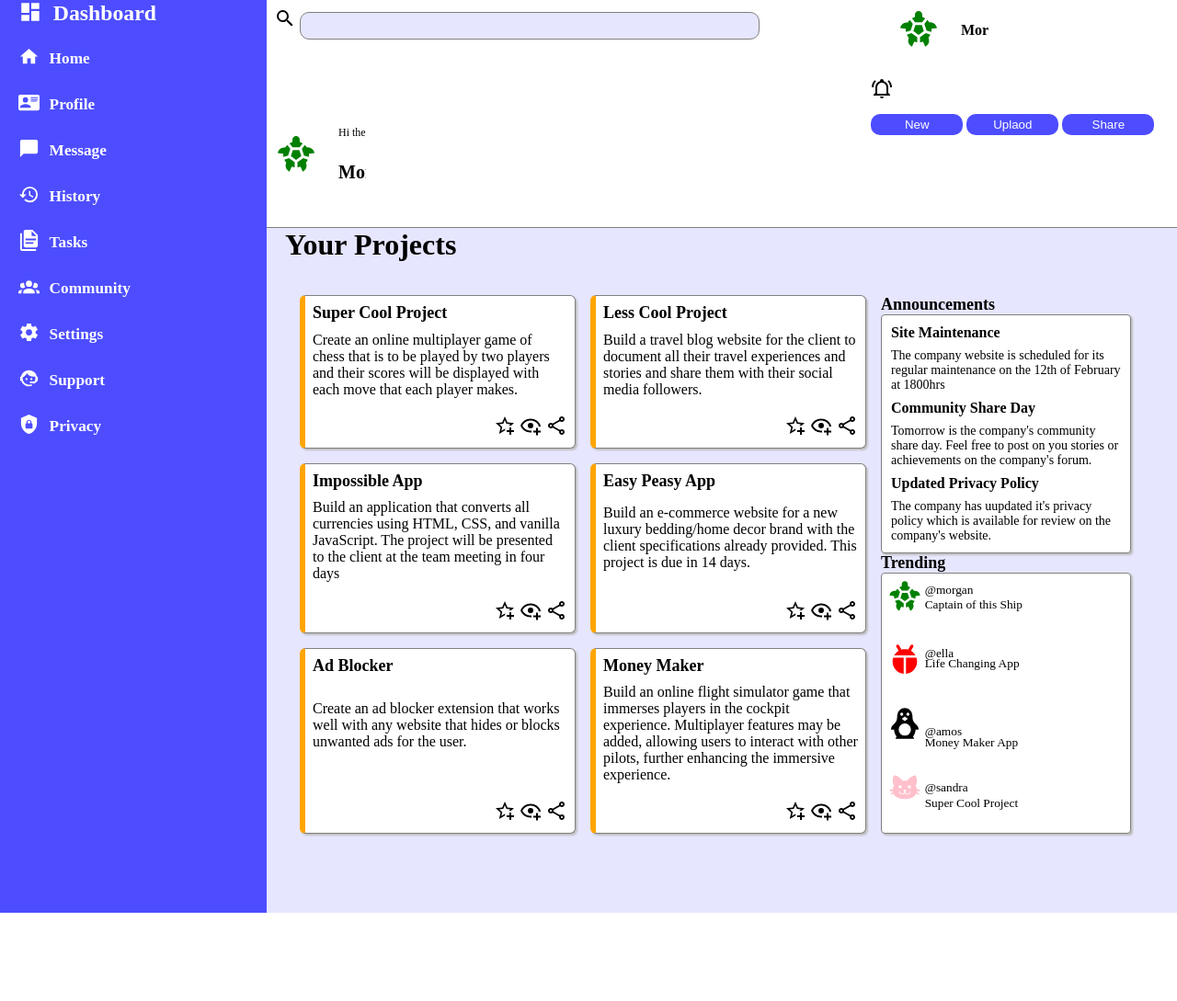
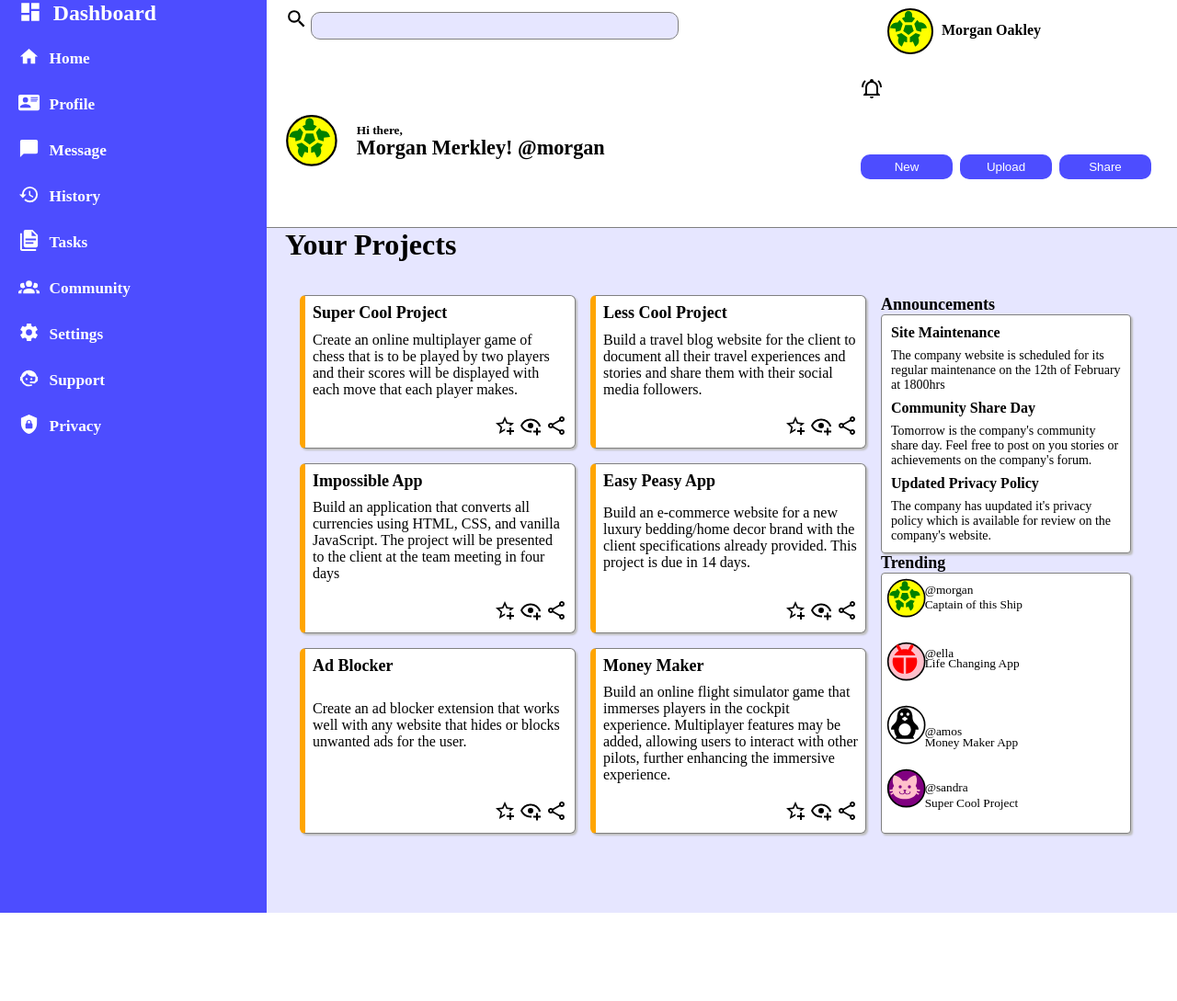
Before and after one commit to vmumbi653/Admin-Dashboard, a plain HTML site: page index.html in a window 1280 px wide. Shown: the whole page at 92% size. Drawn offline with Linux system fonts and the light colour scheme.

Commit message:
ADD CIRCLE TO SVG ICONS
I have added a circle element to each svg icon on the HTML document and further positioned the circle so that the icons are at the center of the circle. I have further used flexbox to design the buttons on the header container.

```diff
--- a/index.html
+++ b/index.html
@@ -10,7 +10,7 @@
     <div class="main-container">
         <div class="header">
             <div class="search-bar">
-                <svg xmlns="http://www.w3.org/2000/svg" viewBox="0 0 24 24" width="24" height="24">
+                <svg xmlns="http://www.w3.org/2000/svg" viewBox="0 0 23 23" width="24" height="24" x="25" y="25">
                     <path d="M9.5,3A6.5,6.5 0 0,1 16,9.5C16,11.11 15.41,12.59 14.44,13.73L14.71,14H15.5L20.5,19L19,20.5L14,15.5V14.71L13.73,14.44C12.59,15.41 11.11,16 9.5,16A6.5,6.5 0 0,1 3,9.5A6.5,6.5 0 0,1 9.5,3M9.5,5C7,5 5,7 5,9.5C5,12 7,14 9.5,14C12,14 14,12 14,9.5C14,7 12,5 9.5,5Z" />
                 </svg>
                 <label for="search"></label>
@@ -18,26 +18,29 @@
             </div>
 
             <div class="user-icon">
-                <svg xmlns="http://www.w3.org/2000/svg" viewBox="0 0 24 24" width="24" height="24" x="35" y="15">
+                <svg xmlns="http://www.w3.org/2000/svg" viewBox="0 0 24 24" width="24" height="24" x="55" y="15" class="bell">
                     <path d="M10,21H14A2,2 0 0,1 12,23A2,2 0 0,1 10,21M21,19V20H3V19L5,17V11C5,7.9 7.03,5.17 10,4.29C10,4.19 10,4.1 10,4A2,2 0 0,1 12,2A2,2 0 0,1 14,4C14,4.1 14,4.19 14,4.29C16.97,5.17 19,7.9 19,11V17L21,19M17,11A5,5 0 0,0 12,6A5,5 0 0,0 7,11V18H17V11M19.75,3.19L18.33,4.61C20.04,6.3 21,8.6 21,11H23C23,8.07 21.84,5.25 19.75,3.19M1,11H3C3,8.6 3.96,6.3 5.67,4.61L4.25,3.19C2.16,5.25 1,8.07 1,11Z" />
                 </svg>
                 <svg xmlns="http://www.w3.org/2000/svg" viewBox="0 0 50 50" width="450" height="450"class="turtle-icon"  fill="green">
+                    <circle cy="13" cx="13" r="12" stroke="black" stroke-width="1" fill="yellow"/>
                     <path d="M8.47,5.95C8.95,5.67 9.47,5.44 10,5.28V4C10,2.9 10.87,2 11.97,1.97C13.13,2 14,2.9 14,4V5.28C14.53,5.45 15.05,5.67 15.53,5.95L13.93,8.07H10.07L8.47,5.95M19,12C19,12.5 18.95,12.95 18.86,13.4L16.33,12.62L15.14,8.96L16.74,6.85C17.17,7.25 17.55,7.7 17.88,8.2C18.67,8.13 19.43,8.25 20.11,8.59C21.14,9.12 21.84,10.13 22,11.28L19,11.64C19,11.76 19,11.88 19,12M5,12C5,11.88 5,11.76 5,11.65L2,11.28C2.16,10.13 2.86,9.12 3.89,8.59C4.57,8.25 5.34,8.13 6.08,8.26C6.41,7.75 6.79,7.28 7.24,6.87L8.86,8.95L7.67,12.62L5.14,13.4C5.05,12.95 5,12.5 5,12M10.24,9.57H13.76L14.85,12.93L12,15L9.15,12.93L10.24,9.57M8.13,14.05L11.25,16.31V18.96C10.68,18.9 10.13,18.77 9.62,18.58L8.39,21.34C7.33,20.87 6.57,19.9 6.37,18.76C6.23,18 6.35,17.24 6.69,16.56C6.24,16.04 5.87,15.46 5.59,14.82L8.13,14.05M15.87,14.05L18.41,14.82C18.13,15.46 17.76,16.04 17.31,16.56C17.65,17.24 17.77,18 17.64,18.76C17.43,19.9 16.67,20.87 15.61,21.34L14.39,18.58C13.86,18.77 13.33,18.94 12.75,19V16.31L15.87,14.05Z" />
-                    <text x="35" y="15" font-size="8" font-weight="bold" fill="black">Morgan Oakley</text>
+                    <text x="30" y="15" font-size="8" font-weight="bold" fill="black">Morgan Oakley</text>
                 </svg>
 
 
             </div>
             <div class="user-info">
-                <svg xmlns="http://www.w3.org/2000/svg" viewBox="0 0 50 30" class="turtle-icon" fill="green">
+                <svg xmlns="http://www.w3.org/2000/svg" viewBox="0 0 45 45" class="turtle-icon" fill="green">
+                    <circle cy="13" cx="13" r="12" stroke="black" stroke-width="1" fill="yellow"/>
                     <path d="M8.47,5.95C8.95,5.67 9.47,5.44 10,5.28V4C10,2.9 10.87,2 11.97,1.97C13.13,2 14,2.9 14,4V5.28C14.53,5.45 15.05,5.67 15.53,5.95L13.93,8.07H10.07L8.47,5.95M19,12C19,12.5 18.95,12.95 18.86,13.4L16.33,12.62L15.14,8.96L16.74,6.85C17.17,7.25 17.55,7.7 17.88,8.2C18.67,8.13 19.43,8.25 20.11,8.59C21.14,9.12 21.84,10.13 22,11.28L19,11.64C19,11.76 19,11.88 19,12M5,12C5,11.88 5,11.76 5,11.65L2,11.28C2.16,10.13 2.86,9.12 3.89,8.59C4.57,8.25 5.34,8.13 6.08,8.26C6.41,7.75 6.79,7.28 7.24,6.87L8.86,8.95L7.67,12.62L5.14,13.4C5.05,12.95 5,12.5 5,12M10.24,9.57H13.76L14.85,12.93L12,15L9.15,12.93L10.24,9.57M8.13,14.05L11.25,16.31V18.96C10.68,18.9 10.13,18.77 9.62,18.58L8.39,21.34C7.33,20.87 6.57,19.9 6.37,18.76C6.23,18 6.35,17.24 6.69,16.56C6.24,16.04 5.87,15.46 5.59,14.82L8.13,14.05M15.87,14.05L18.41,14.82C18.13,15.46 17.76,16.04 17.31,16.56C17.65,17.24 17.77,18 17.64,18.76C17.43,19.9 16.67,20.87 15.61,21.34L14.39,18.58C13.86,18.77 13.33,18.94 12.75,19V16.31L15.87,14.05Z" />
-                    <text x="35" y="2" font-size="6"  fill="black">Hi there,</text>
-                    <text x="35" y="25" font-size="10" fill="black" font-weight="bold">Morgan Merkley!@morgan</text>
+                    <text x="35" y="10" font-size="6"  fill="black" font-weight="bold">Hi there,</text>
+                    <text x="35" y="20" font-size="10" fill="black" font-weight="bold">Morgan Merkley! @morgan</text>
+
                 </svg>
             </div>
-            <div class="buttons">
+            <div id="buttons">
                 <button>New</button>
-                <button>Uplaod</button>
+                <button>Upload</button>
                 <button>Share</button>
             </div>
         </div>
@@ -214,6 +217,7 @@
             <div class="trending">
                 <div>
                     <svg xmlns="http://www.w3.org/2000/svg" viewBox="0 0 150 150" fill="green"  class="icons">
+                        <circle cy="13" cx="13" r="12" stroke="black" stroke-width="1" fill="yellow"/>
                         <path d="M8.47,5.95C8.95,5.67 9.47,5.44 10,5.28V4C10,2.9 10.87,2 11.97,1.97C13.13,2 14,2.9 14,4V5.28C14.53,5.45 15.05,5.67 15.53,5.95L13.93,8.07H10.07L8.47,5.95M19,12C19,12.5 18.95,12.95 18.86,13.4L16.33,12.62L15.14,8.96L16.74,6.85C17.17,7.25 17.55,7.7 17.88,8.2C18.67,8.13 19.43,8.25 20.11,8.59C21.14,9.12 21.84,10.13 22,11.28L19,11.64C19,11.76 19,11.88 19,12M5,12C5,11.88 5,11.76 5,11.65L2,11.28C2.16,10.13 2.86,9.12 3.89,8.59C4.57,8.25 5.34,8.13 6.08,8.26C6.41,7.75 6.79,7.28 7.24,6.87L8.86,8.95L7.67,12.62L5.14,13.4C5.05,12.95 5,12.5 5,12M10.24,9.57H13.76L14.85,12.93L12,15L9.15,12.93L10.24,9.57M8.13,14.05L11.25,16.31V18.96C10.68,18.9 10.13,18.77 9.62,18.58L8.39,21.34C7.33,20.87 6.57,19.9 6.37,18.76C6.23,18 6.35,17.24 6.69,16.56C6.24,16.04 5.87,15.46 5.59,14.82L8.13,14.05M15.87,14.05L18.41,14.82C18.13,15.46 17.76,16.04 17.31,16.56C17.65,17.24 17.77,18 17.64,18.76C17.43,19.9 16.67,20.87 15.61,21.34L14.39,18.58C13.86,18.77 13.33,18.94 12.75,19V16.31L15.87,14.05Z" />
                         <text x="25" y="10" font-size="8" fill="black">@morgan</text>
                         <text x="25" y="20" font-size="8" fill="black" >Captain of this Ship</text>
@@ -221,6 +225,7 @@
                 </div>
                 <div>
                     <svg xmlns="http://www.w3.org/2000/svg" viewBox="0 0 150 150" fill="red" class="icons">
+                        <circle cy="13" cx="13" r="12" stroke="black" stroke-width="1" fill="pink"/>
                         <path d="M12,5C12.74,5 13.47,5.1 14.15,5.29L15.78,2.46C16.06,2 16.67,1.82 17.15,2.1C17.63,2.37 17.79,3 17.5,3.46L16,6.07C17.22,6.78 18.23,7.79 18.93,9H5.07C5.77,7.79 6.78,6.78 8,6.07L6.5,3.46C6.21,3 6.37,2.37 6.85,2.1C7.33,1.82 7.94,2 8.22,2.46L9.85,5.29C10.53,5.1 11.26,5 12,5M20,13C20,17.17 16.82,20.59 12.75,20.97V10.5H19.6C19.86,11.29 20,12.13 20,13M4,13C4,12.13 4.14,11.29 4.4,10.5H11.25V20.97C7.18,20.59 4,17.17 4,13Z" />
                         <text x="25" y="10" font-size="8" fill="black">@ella</text>
                         <text x="25" y="17" font-size="8" fill="black">Life Changing App</text>
@@ -228,6 +233,7 @@
                 </div>
                 <div>
                     <svg xmlns="http://www.w3.org/2000/svg" viewBox="0 0 150 150"  class="icons">
+                        <circle cy="13" cx="13" r="12" stroke="black" stroke-width="1" fill="white"/>
                         <path d="M19,16C19,17.72 18.37,19.3 17.34,20.5C17.75,20.89 18,21.41 18,22H6C6,21.41 6.25,20.89 6.66,20.5C5.63,19.3 5,17.72 5,16H3C3,14.75 3.57,13.64 4.46,12.91L4.47,12.89C6,11.81 7,10 7,8V7A5,5 0 0,1 12,2A5,5 0 0,1 17,7V8C17,10 18,11.81 19.53,12.89L19.54,12.91C20.43,13.64 21,14.75 21,16H19M16,16A4,4 0 0,0 12,12A4,4 0 0,0 8,16A4,4 0 0,0 12,20A4,4 0 0,0 16,16M10,9L12,10.5L14,9L12,7.5L10,9M10,5A1,1 0 0,0 9,6A1,1 0 0,0 10,7A1,1 0 0,0 11,6A1,1 0 0,0 10,5M14,5A1,1 0 0,0 13,6A1,1 0 0,0 14,7A1,1 0 0,0 15,6A1,1 0 0,0 14,5Z" />
                         <text x="25" y="20" font-size="8" fill="black">@amos</text>
                         <text x="25" y="27" font-size="8" fill="black">Money Maker App</text>
@@ -235,6 +241,7 @@
                 </div>
                 <div>
                     <svg xmlns="http://www.w3.org/2000/svg" viewBox="0 0 150 150" fill="pink" class="icons">
+                        <circle cy="13" cx="13" r="12" stroke="black" stroke-width="1" fill="purple"/>
                         <path d="M12,8L10.67,8.09C9.81,7.07 7.4,4.5 5,4.5C5,4.5 3.03,7.46 4.96,11.41C4.41,12.24 4.07,12.67 4,13.66L2.07,13.95L2.28,14.93L4.04,14.67L4.18,15.38L2.61,16.32L3.08,17.21L4.53,16.32C5.68,18.76 8.59,20 12,20C15.41,20 18.32,18.76 19.47,16.32L20.92,17.21L21.39,16.32L19.82,15.38L19.96,14.67L21.72,14.93L21.93,13.95L20,13.66C19.93,12.67 19.59,12.24 19.04,11.41C20.97,7.46 19,4.5 19,4.5C16.6,4.5 14.19,7.07 13.33,8.09L12,8M9,11A1,1 0 0,1 10,12A1,1 0 0,1 9,13A1,1 0 0,1 8,12A1,1 0 0,1 9,11M15,11A1,1 0 0,1 16,12A1,1 0 0,1 15,13A1,1 0 0,1 14,12A1,1 0 0,1 15,11M11,14H13L12.3,15.39C12.5,16.03 13.06,16.5 13.75,16.5A1.5,1.5 0 0,0 15.25,15H15.75A2,2 0 0,1 13.75,17C13,17 12.35,16.59 12,16V16H12C11.65,16.59 11,17 10.25,17A2,2 0 0,1 8.25,15H8.75A1.5,1.5 0 0,0 10.25,16.5C10.94,16.5 11.5,16.03 11.7,15.39L11,14Z" />
                         <text x="25" y="15" font-size="8" fill="black">@sandra</text>
                     <text x="25" y="25" font-size="8" fill="black">Super Cool Project</text>
--- a/style.css
+++ b/style.css
@@ -31,16 +31,20 @@ html body {
     grid-template-rows: 1fr 1fr;
     justify-items: stretch;
     box-sizing: border-box;
+    padding-left: 20px;
+
 }
 .user-icon {
-    /* justify-self: center; */
+    justify-self: start;
     place-self: center-stretch;
+}
+.bell {
+    justify-self: start;
 }
 .user-info {
     place-self: center-stretch;
 
 }
-
 
 .sidebar {
     grid-column: 1;
@@ -157,7 +161,7 @@ p {
 }
 
 input {
-    width: 500px;
+    width: 400px;
     height: 30px;
     border-radius: 10px;
     border: 1px solid grey;
@@ -178,11 +182,18 @@ button {
     background-color: #4d4dff;
     border-radius: 10px;
     width: 100px;
-    padding: 2px;
+    padding: 4px;
     border: 2px solid #4d4dff;
     grid-column: 2;
-    justify-content: end;
-    align-content: end;
+    justify-self: center;
+    align-self: center;
+}
+#buttons {
+    display: flex;
+    justify-content: space-between;
+    align-items: flex-start;
+    gap: 8px;
+    padding-right: 20px;
 }
 
 .turtle-icon {
@@ -195,6 +206,11 @@ button {
     height: 250px;
 }
 
+svg {
+    overflow: visible;
+}
+
+
 
 /* .dashboard {
     width: 250px;
```
